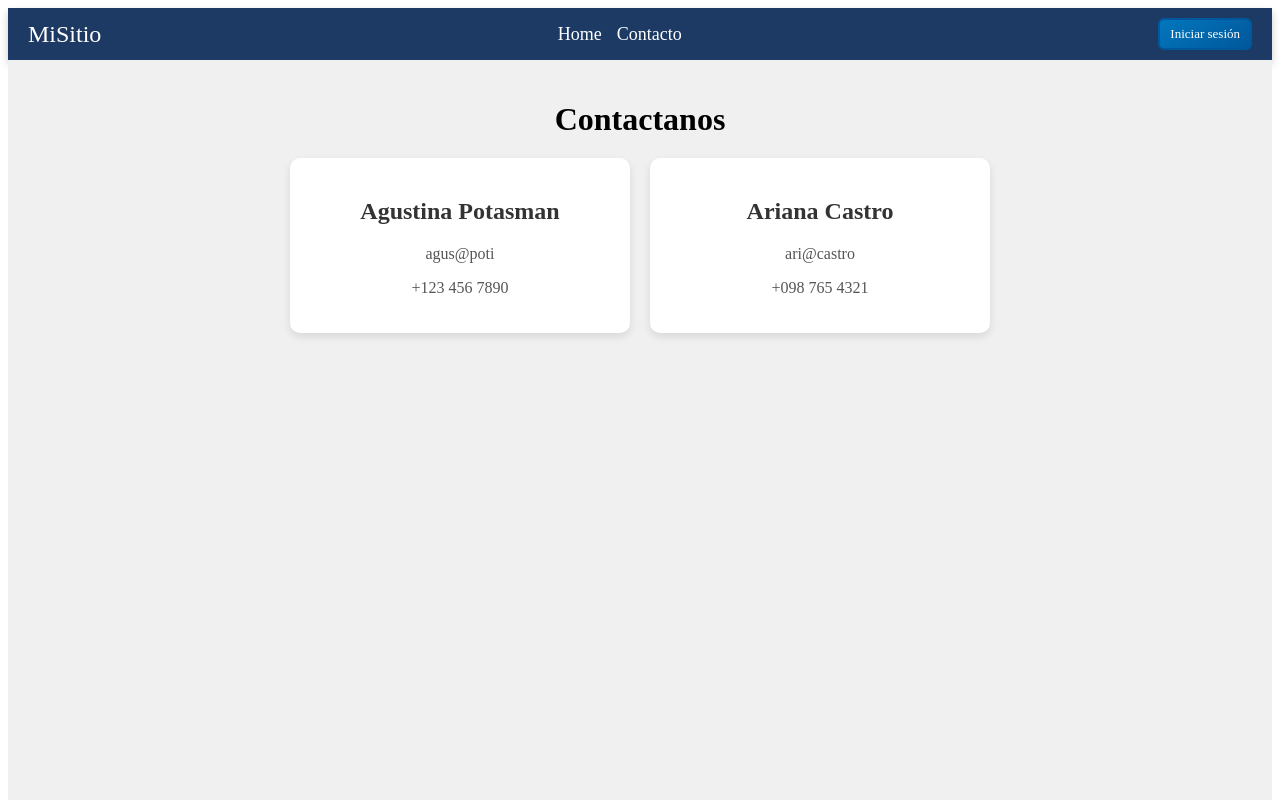
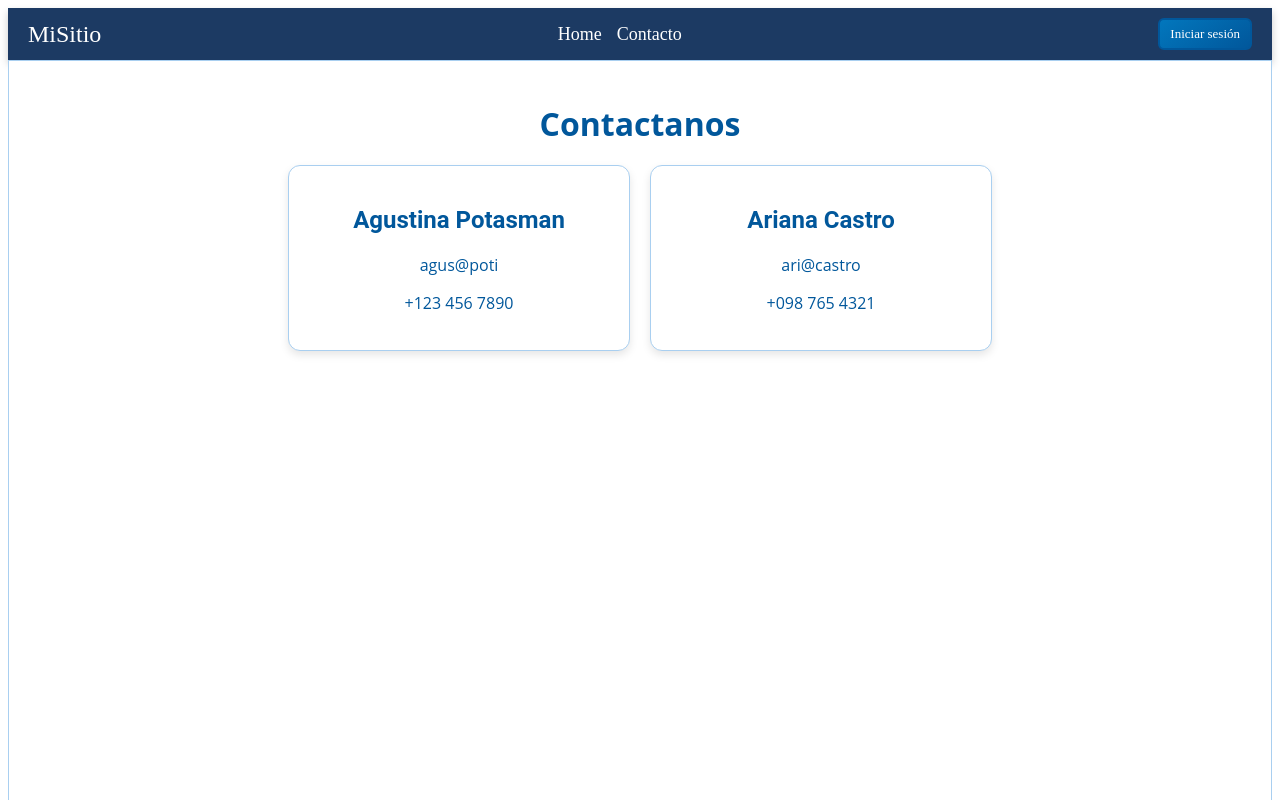
Before and after one commit to AgusPoti/-EFSI-TP9-Eventos, a Next.js app in the folder tp9/: page /Contact in a window 1280 px wide. Shown: the top 800 px of the page. Built offline with nearby package versions, Linux system fonts and the light colour scheme.

Commit message:
css mejorado

```diff
--- a/tp9/app/Contact/Contact.module.css
+++ b/tp9/app/Contact/Contact.module.css
@@ -3,34 +3,51 @@
   flex-direction: column;
   align-items: center;
   padding: 20px;
-    background-color: #f0f0f0;
+  background-color: #ffffff; /* Fondo blanco */
   min-height: 100vh;
+  border: 1px solid #a9cff0; /* Bordes azules */
 }
 
 .title {
   font-size: 2rem;
   margin-bottom: 20px;
+  color: #01579b; /* Mantiene el color azul principal */
+  font-family: 'Open Sans', sans-serif;
 }
 
 .cards {
   display: flex;
   gap: 20px;
+  flex-wrap: wrap; /* Permite que las tarjetas se adapten mejor en pantallas pequeñas */
+  justify-content: center;
 }
 
 .card {
-    background: white;
-    border-radius: 10px;
+  background-color: #ffffff; /* Fondo blanco */
+  border: 1px solid #a9cff0; /* Bordes azules */
+  border-radius: 12px;
   box-shadow: 0 4px 8px rgba(0, 0, 0, 0.1);
   padding: 20px;
   width: 300px;
   text-align: center;
+  transition: transform 0.3s ease, box-shadow 0.3s ease;
+}
+
+.card:hover {
+  transform: translateY(-5px);
+  box-shadow: 0 6px 16px rgba(0, 0, 0, 0.15);
 }
 
 .name {
   font-size: 1.5rem;
-    color: #333;
+  color: #01579b;
+  font-weight: 600;
+  font-family: 'Roboto', sans-serif;
 }
 
-  .email, .phone {
-    color: #555;
+.email,
+.phone {
+  color: #01579b; /* Color azul para el texto de email y teléfono */
+  font-size: 1rem;
+  font-family: 'Open Sans', sans-serif;
 }
--- a/tp9/app/Home/Home.module.css
+++ b/tp9/app/Home/Home.module.css
@@ -4,17 +4,19 @@
 
 .container {
     padding: 1rem;
-    background-color: #e3f2fd;
-    border-radius: 8px;
-    box-shadow: 0 4px 8px rgba(0, 0, 0, 0.1);
+    background-color: #e3f2fd; /* Fondo blanco */
+    border: 1px solid #a9cff0; /* Bordes azules */
+    border-radius: 12px;
+    box-shadow: 0 6px 12px rgba(0, 0, 0, 0.15);
     font-family: 'Roboto', sans-serif;
 }
 
 .heading {
     color: #01579b;
-    margin-bottom: 1rem;
-    font-size: 1.5rem; /* Tamaño de fuente reducido para el título */
+    margin-bottom: 1.5rem;
+    font-size: 1.8rem;
     font-family: 'Open Sans', sans-serif;
+    text-align: center;
 }
 
 .eventList {
@@ -22,48 +24,60 @@
     padding: 0;
     margin: 0;
     display: grid;
-    grid-template-columns: repeat(3, 1fr); /* Máximo de tres eventos por fila */
-    gap: 1rem; /* Espacio entre los eventos */
+    grid-template-columns: repeat(auto-fit, minmax(300px, 1fr)); /* Ajusta para que sea responsivo */
+    gap: 1.5rem; /* Espacio mayor entre los eventos */
 }
 
 .eventItem {
-    color: #ffffff;
-    display:flex;
-    flex-direction: column;
-    justify-content: space-between;
-    align-items: flex-start;
-    padding: 0.3rem; /* Padding reducido para hacer el evento más fino */
-    border-radius: 8px;
-    box-shadow: 0 2px 4px rgba(0, 0, 0, 0.1);
-    max-width: 100%;
+    background-color: #ffffff; /* Fondo blanco */
+    border: 1px solid #a9cff0; /* Bordes azules */
+    border-radius: 12px;
+    box-shadow: 0 4px 8px rgba(0, 0, 0, 0.1);
+    padding: 1rem;
     text-align: left;
-    background-color: #a9cff0;
+    transition: transform 0.3s ease, box-shadow 0.3s ease;
     font-family: 'Open Sans', sans-serif;
-    font-size: 0.875rem; /* Tamaño de fuente reducido para los eventos */
-    line-height: 1.2; /* Espaciado reducido entre líneas */
+    font-size: 1rem;
 }
 
-/* Colores específicos para cada evento */
+.eventItem:hover {
+    transform: translateY(-5px);
+    box-shadow: 0 6px 16px rgba(0, 0, 0, 0.15);
+}
 
+.eventItem h1 {
+    color: #01579b;
+    margin-bottom: 0.5rem;
+    font-size: 1.2rem;
+    font-weight: 600;
+}
+
+.eventItem p {
+    color: #01579b; /* Cambié a azul */
+    font-size: 0.95rem;
+    margin-bottom: 1rem;
+}
 
 .eventButton {
     background-color: #01579b;
     color: #ffffff;
     border: none;
-    padding: 0.25rem 0.5rem; /* Padding reducido para el botón */
-    border-radius: 4px;
+    padding: 0.5rem 1rem;
+    border-radius: 6px;
     cursor: pointer;
-    font-size: 0.875rem; /* Tamaño de fuente reducido para el botón */
+    font-size: 0.9rem;
     font-family: 'Roboto', sans-serif;
+    transition: background-color 0.3s ease;
 }
 
 .eventButton:hover {
     background-color: #0277bd;
 }
 
-.loading, .error {
+.loading,
+.error {
     color: #01579b;
-    font-size: 1rem; /* Tamaño de fuente reducido para mensajes de carga y error */
+    font-size: 1.2rem;
     text-align: center;
     margin-top: 2rem;
     font-family: 'Roboto', sans-serif;
--- a/tp9/app/Home/index.js
+++ b/tp9/app/Home/index.js
@@ -41,7 +41,7 @@ function ListadoEvents() {
             <ul className={styles.eventList}>
                 {events.map(event => (
                     <li key={event.id} className={styles.eventItem}>
-                        <h1>{event.name} - {event.description} - {event.category_name}</h1>
+                        <h1>{event.name} {/*- {event.description}*/} - {event.category_name}</h1>
                         <button className={styles.eventButton} onClick={() => router.push(`/DetalleEvento/${event.id}`)}>
                             Ver Detalles
                         </button>
--- a/tp9/app/LoginForm/LoginForm.module.css
+++ b/tp9/app/LoginForm/LoginForm.module.css
@@ -1,13 +1,12 @@
-/* LoginForm.module.css */
-
-/* Contenedor principal */
 .container {
   max-width: 500px;
   margin: 0 auto;
   padding: 20px;
-  background: #f9f9f9;
-  border-radius: 8px;
-  box-shadow: 0 0 10px rgba(0, 0, 0, 0.1);
+  margin: 20px auto 0;
+  background-color: #ffffff; /* Fondo blanco */
+  border-radius: 12px;
+  box-shadow: 0 6px 12px rgba(0, 0, 0, 0.1);
+  border: 1px solid #a9cff0; /* Bordes azules */
 }
 
 /* Estilos para las pestañas de navegación */
@@ -27,16 +26,16 @@
   display: block;
   padding: 10px;
   text-align: center;
-  color: #007bff;
+  color: #01579b; /* Azul coherente con el tema de la app */
   text-decoration: none;
-  font-size: 16px;
+  font-size: 1rem;
   border-bottom: 2px solid transparent;
   transition: color 0.3s, border-color 0.3s;
 }
 
 .navLinkActive {
-  color: #0056b3;
-  border-bottom: 2px solid #0056b3;
+  color: #01579b; /* Color activo */
+  border-bottom: 2px solid #01579b; /* Línea activa azul */
 }
 
 /* Estilos para el contenido de las pestañas */
@@ -59,30 +58,31 @@
   display: block;
   margin-bottom: 5px;
   font-weight: 600;
-  color: #333;
+  color: #01579b; /* Color principal */
 }
 
 .formControl {
   width: 100%;
   padding: 10px;
-  border: 1px solid #ccc;
-  border-radius: 4px;
+  border: 1px solid #a9cff0; /* Borde azul suave */
+  border-radius: 6px;
   font-size: 16px;
+  background-color: #ffffff; /* Fondo blanco */
 }
 
 .btnPrimary {
-  background-color: #007bff;
+  background-color: #01579b; /* Azul principal */
   border: none;
   color: #fff;
   padding: 10px 15px;
-  border-radius: 4px;
+  border-radius: 6px;
   font-size: 16px;
   cursor: pointer;
   transition: background-color 0.3s;
 }
 
 .btnPrimary:hover {
-  background-color: #0056b3;
+  background-color: #0277bd; /* Color más oscuro al hacer hover */
 }
 
 /* Estilos para los botones de redes sociales */
@@ -98,8 +98,8 @@
   justify-content: center;
   width: 50px;
   height: 50px;
-  background: #fff;
-  border: 1px solid #ddd;
+  background-color: #ffffff; /* Fondo blanco */
+  border: 1px solid #a9cff0; /* Bordes azules */
   border-radius: 50%;
   box-shadow: 0 2px 5px rgba(0, 0, 0, 0.1);
   transition: background-color 0.3s, box-shadow 0.3s;
@@ -119,6 +119,7 @@
 .textCenter {
   text-align: center;
   margin: 15px 0;
+  color: #01579b; /* Azul principal */
 }
 
 /* Estilos para el checkbox */
@@ -134,5 +135,5 @@
 
 .checkboxLabel {
   font-size: 14px;
-  color: #333;
+  color: #01579b; /* Azul principal */
 }
--- a/tp9/app/LoginForm/page.js
+++ b/tp9/app/LoginForm/page.js
@@ -4,7 +4,7 @@ import React, { useState, useContext } from 'react';
 import { useRouter } from 'next/navigation';
 import styles from './LoginForm.module.css';
 import { UserContext } from '../Components/UserContext/UserContext';
-
+import Footer from '../Components/Footer/index'
 export default function LoginForm() {
   const [activeTab, setActiveTab] = useState('login');
   const { setUser } = useContext(UserContext);
@@ -27,6 +27,7 @@ export default function LoginForm() {
   };
 
   return (
+    <>
     <div className={styles.container}>
       <ul className={styles.navPills} role="tablist">
         <li className={styles.navItem} role="presentation">
@@ -117,5 +118,7 @@ export default function LoginForm() {
         )}
       </div>
     </div>
+    <Footer/>
+    </>
   );
 }
```
Lines whose indentation alone changed are shown as unchanged.
